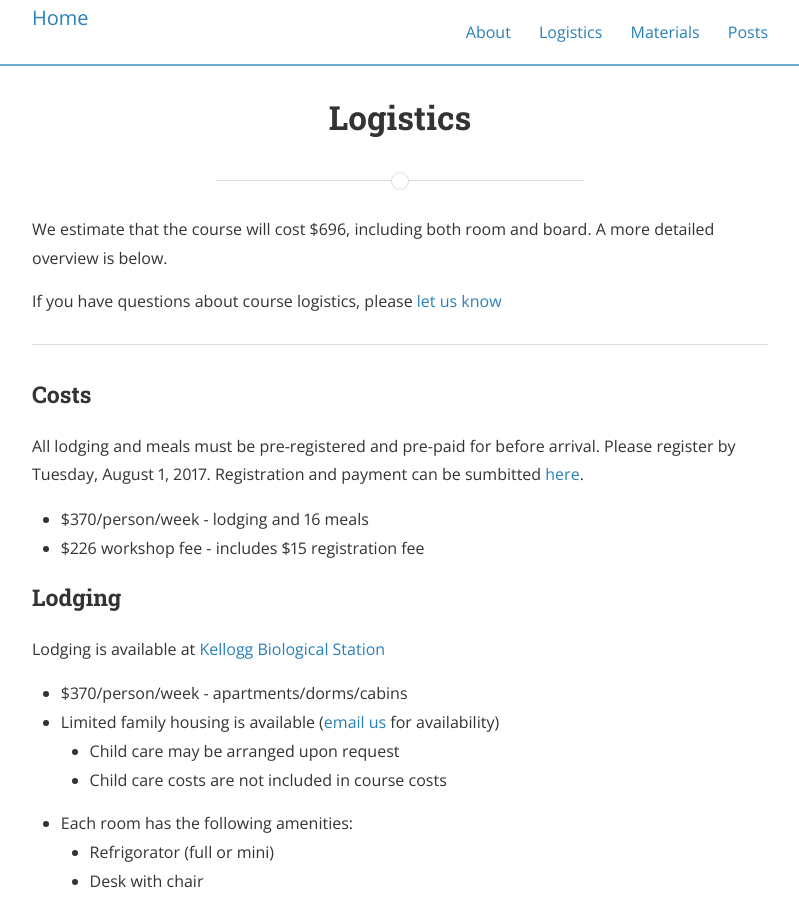
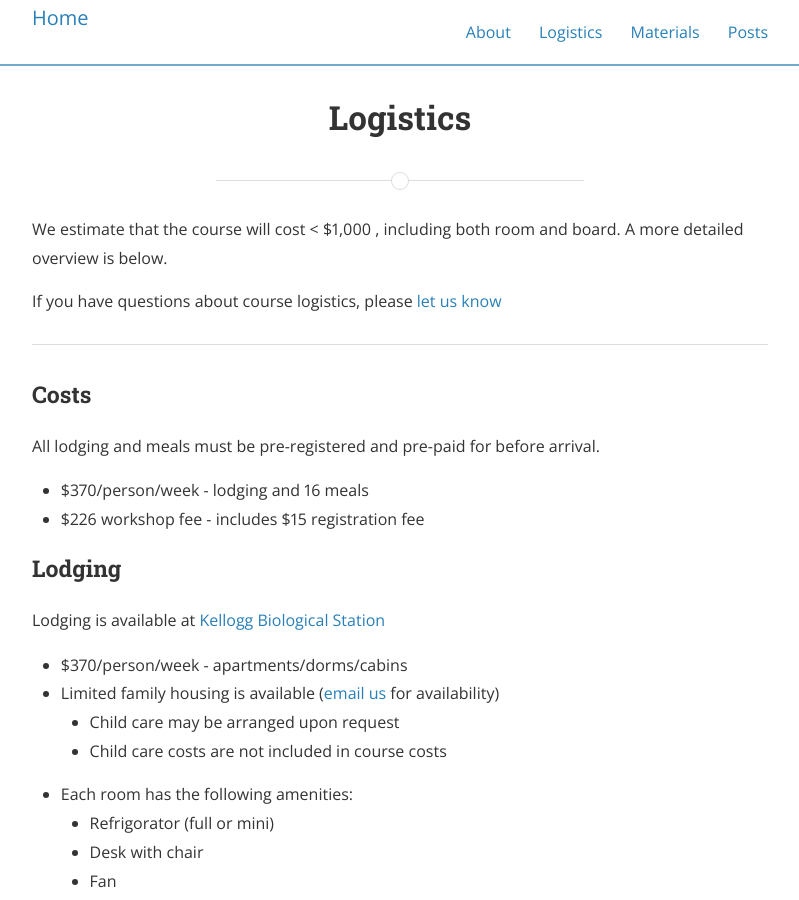
Before and after one commit to edamame-course/edamame-course.github.io, a Jekyll site: the page built from logistics.md, in a window 1280 px wide and 900 px high. Shown: the whole window, without its empty margins (240-1039 px from the left). Built offline with Jekyll 4.4.1, drawn with Linux system fonts in a browser that asks for light colours; nearby versions of some CDN libraries; a style sheet for code colours, icons or effects is not loaded.

Commit message:
removed 2017 registration information

```diff
--- a/logistics.md
+++ b/logistics.md
@@ -4,7 +4,7 @@
 permalink: /logistics/
 ---
 
-We estimate that the course will cost $696, including both room and board. A more detailed overview is
+We estimate that the course will cost < $1,000 , including both room and board. A more detailed overview is
 below.
 
 If you have questions about course logistics, please [let us know](mailto:edamame.course@gmail.com)
@@ -12,7 +12,7 @@
 ***
 
 ### Costs
-All lodging and meals must be pre-registered and pre-paid for before arrival. Please register by Tuesday, August 1, 2017. Registration and payment can be sumbitted [here](https://events.anr.msu.edu/event.cfm?eventID=0CECE7408AA44C2E).
+All lodging and meals must be pre-registered and pre-paid for before arrival.
 * $370/person/week - lodging and 16 meals
 * $226 workshop fee - includes $15 registration fee
 
```
